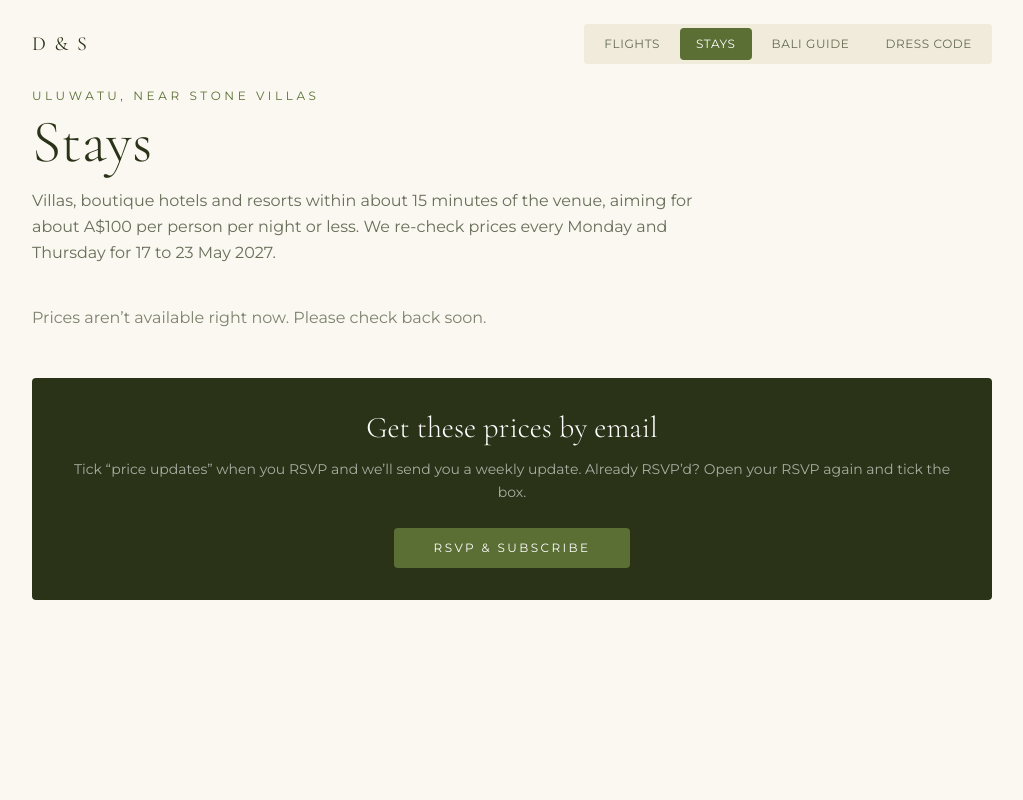
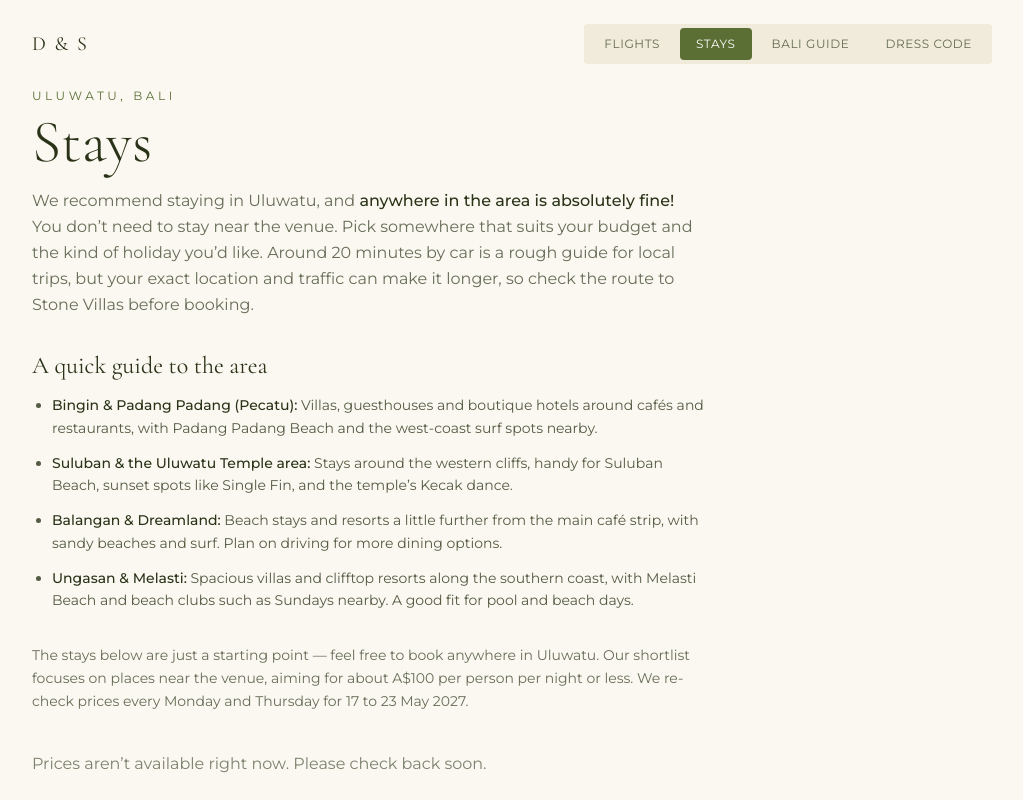
Before and after one commit to dinalp/wedding-website, a Next.js app: page /stays in a window 1280 px wide. Shown: the top 800 px of the page, without its empty margins (128-1151 px from the left). Built offline with nearby package versions, Linux system fonts and the light colour scheme.

Commit message:
Clarify guests can stay anywhere in Uluwatu

```diff
--- a/src/app/page.tsx
+++ b/src/app/page.tsx
@@ -429,7 +429,7 @@ export default function Home() {
               {
                 href: "/stays",
                 title: "Stays",
-                body: "Villas and hotels near the venue, with photos and prices",
+                body: "Where to stay in Uluwatu, with an area guide, photos and prices",
                 photo: "/photos/bali-v2-2.jpg",
               },
               {
--- a/src/app/stays/page.tsx
+++ b/src/app/stays/page.tsx
@@ -6,7 +6,7 @@ export const revalidate = 3600;
 
 export const metadata: Metadata = {
   title: "Stays | Dinal & Shayani",
-  description: "Places to stay near Stone Villas, Uluwatu, with prices tracked twice a week",
+  description: "Choose where to stay in Uluwatu, with a quick area guide and accommodation prices tracked twice a week",
 };
 
 // Grouped by how many the stay sleeps, not the routine's category, so group sizes are consistent.
@@ -44,14 +44,51 @@ export default async function StaysPage() {
     <main className="min-h-screen bg-background">
       <PageHeader active="/stays" />
       <div className="max-w-5xl mx-auto px-4 md:px-8 pb-16">
-        <p className="font-sans text-accent tracking-[0.3em] text-xs">ULUWATU, NEAR STONE VILLAS</p>
+        <p className="font-sans text-accent tracking-[0.3em] text-xs">ULUWATU, BALI</p>
         <h1 className="font-[family-name:var(--font-cormorant)] text-4xl md:text-6xl font-light text-charcoal mt-2">
           Stays
         </h1>
         <p className="font-sans text-charcoal/70 mt-4 max-w-2xl leading-relaxed">
-          Villas, boutique hotels and resorts within about 15 minutes of the venue, aiming for
-          about A$100 per person per night or less. We re-check prices every Monday and
-          Thursday for 17 to 23 May 2027.
+          We recommend staying in Uluwatu, and <strong className="font-medium text-charcoal">anywhere
+          in the area is absolutely fine!</strong> You don&rsquo;t need to stay near the venue.
+          Pick somewhere that suits your budget and the kind of holiday you&rsquo;d like.
+          Around 20 minutes by car is a rough guide for local trips, but your exact location
+          and traffic can make it longer, so check the route to Stone Villas before booking.
+        </p>
+
+        <section aria-labelledby="area-guide" className="mt-8 max-w-2xl">
+          <h2 id="area-guide" className="font-[family-name:var(--font-cormorant)] text-2xl text-charcoal">
+            A quick guide to the area
+          </h2>
+          {/* Area overview checked against https://almostlanding-bali.com/where-to-stay-in-uluwatu/ */}
+          <ul className="list-disc pl-5 space-y-3 mt-3 font-sans text-sm leading-relaxed text-charcoal/80">
+            <li>
+              <strong className="font-medium text-charcoal">Bingin &amp; Padang Padang (Pecatu):</strong>{" "}
+              Villas, guesthouses and boutique hotels around caf&eacute;s and restaurants,
+              with Padang Padang Beach and the west-coast surf spots nearby.
+            </li>
+            <li>
+              <strong className="font-medium text-charcoal">Suluban &amp; the Uluwatu Temple area:</strong>{" "}
+              Stays around the western cliffs, handy for Suluban Beach, sunset spots like
+              Single Fin, and the temple&rsquo;s Kecak dance.
+            </li>
+            <li>
+              <strong className="font-medium text-charcoal">Balangan &amp; Dreamland:</strong>{" "}
+              Beach stays and resorts a little further from the main caf&eacute; strip,
+              with sandy beaches and surf. Plan on driving for more dining options.
+            </li>
+            <li>
+              <strong className="font-medium text-charcoal">Ungasan &amp; Melasti:</strong>{" "}
+              Spacious villas and clifftop resorts along the southern coast, with Melasti
+              Beach and beach clubs such as Sundays nearby. A good fit for pool and beach days.
+            </li>
+          </ul>
+        </section>
+
+        <p className="font-sans text-sm text-charcoal/70 mt-8 max-w-2xl leading-relaxed">
+          The stays below are just a starting point &mdash; feel free to book anywhere in Uluwatu.
+          Our shortlist focuses on places near the venue, aiming for about A$100 per person
+          per night or less. We re-check prices every Monday and Thursday for 17 to 23 May 2027.
         </p>
 
         {!latest ? (
```
